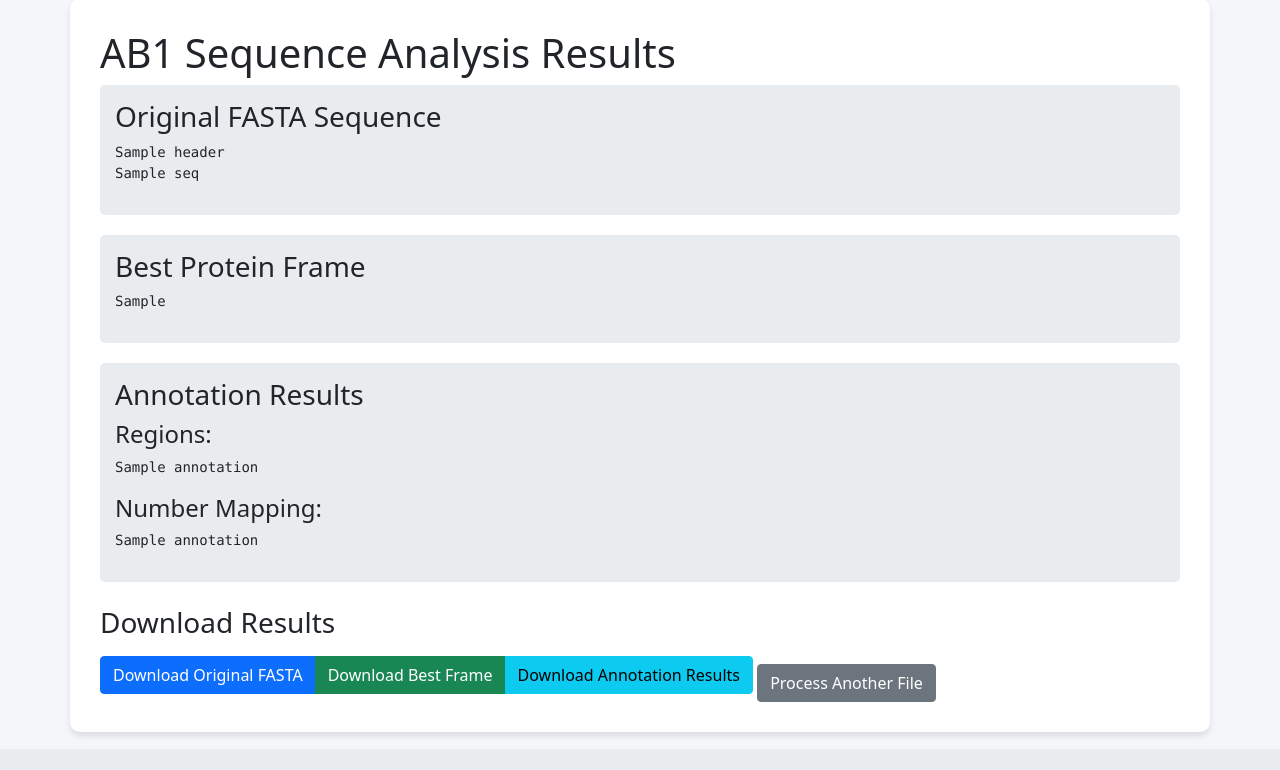
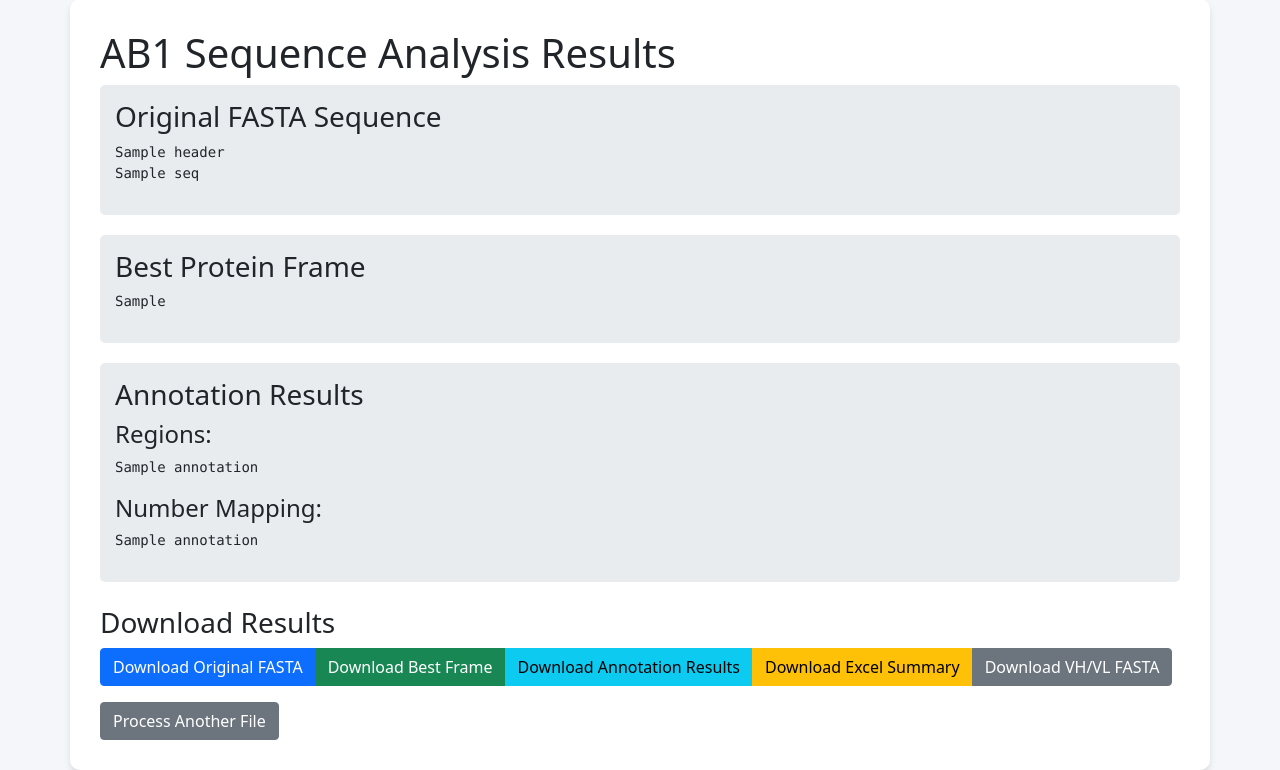
Before and after one commit to HaroonMH/AB1-Sequence-Annotator, a Flask app: template templates/result.html in a window 1280 px wide. Shown: the part 51-821 px from the top of the page. Before the commit the page ends 783 px from the top, so only its background shows below. Run offline with Flask 3, Linux system fonts and the light colour scheme; the template is opened without the code that fills it: most values are stand-ins (such as "Sample title", 1, 10 or a date in 2020).

Commit message:
Update result.html

```diff
--- a/templates/result.html
+++ b/templates/result.html
@@ -64,6 +64,12 @@
                 <a href="{{ url_for('download_file', filename=annotation_result) }}" class="btn btn-info">
                     Download Annotation Results
                 </a>
+                <a href="{{ url_for('download_file', filename=excel_file) }}" class="btn btn-warning">
+                    Download Excel Summary
+                </a>
+                <a href="{{ url_for('download_file', filename=vh_vl_fasta) }}" class="btn btn-secondary">
+                    Download VH/VL FASTA
+                </a>
             </div>
             <a href="{{ url_for('upload_file') }}" class="btn btn-secondary mt-3">
                 Process Another File
```
